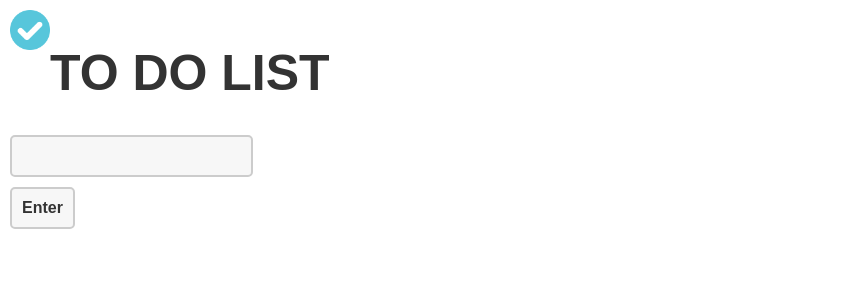
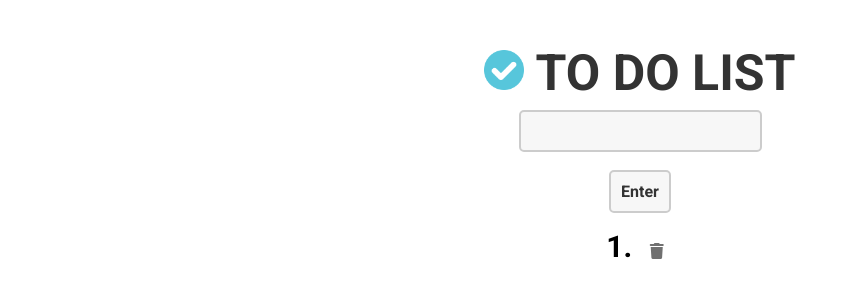
Before and after one commit to SathiraG/To-Do-List-Extension, a browser extension: page index.html in a window 1280 px wide. Both pictures are taken after a click on the button "Enter". Shown: the whole page, without its empty margins (0-848 px from the left). Drawn offline with Linux system fonts and the light colour scheme.

Commit message:
List Render
Manifest Updated.
List Render function is working now

```diff
--- a/index.html
+++ b/index.html
@@ -4,6 +4,13 @@
     <meta charset="UTF-8">
     <meta http-equiv="X-UA-Compatible" content="IE=edge">
     <meta name="viewport" content="width=device-width, initial-scale=1.0">
+    <link
+      rel="stylesheet"
+      href="https://cdnjs.cloudflare.com/ajax/libs/font-awesome/6.0.0-beta2/css/all.min.css"
+      integrity="sha512-YWzhKL2whUzgiheMoBFwW8CKV4qpHQAEuvilg9FAn5VJUDwKZZxkJNuGM4XkWuk94WCrrwslk8yWNGmY1EduTA=="
+      crossorigin="anonymous"
+      referrerpolicy="no-referrer"
+    />
     <link rel="stylesheet" href="style.css">
     <title>To-Do-List</title>
 </head>
@@ -13,20 +20,21 @@
     <div id="container">
 
         <div id="top-bar">
-            <div>
-                <img src="img/icon.png" alt="" style="width: 40px; height: auto; margin: 0; padding: 0;">
-            </div>
-            <div>
-                <h1>To Do List</h1><br>
-            </div>
+
+            <h1><img src="img/icon.png" alt="" style="width: 40px; height: auto;"> To Do List</h1><br>
         </div>
-
 
         <input id="input"><br>
         <button id="enterBtn">Enter</button>
 
+
+
+
+
+
         <div id="listDiv">
             <ul id="list">
+
 
 
             </ul>
@@ -34,6 +42,11 @@
 
     </div>
 
+    <script>
+        function deleteItem(){
+            console.log(i)
+        }
+    </script>
 
 
 
--- a/script.js
+++ b/script.js
@@ -1,8 +1,46 @@
 const input = document.getElementById("input")
 const enterBtn = document.getElementById("enterBtn")
+const listEl = document.getElementById("list")
 let list = []
+const ListFromLS = JSON.parse(localStorage.getItem("list"))
+
+if (ListFromLS){
+    list = ListFromLS
+    renderList()
+}
+
+
 
 enterBtn.addEventListener("click", function(){
     list.push(input.value)
     localStorage.setItem("list", JSON.stringify(list))
+    input.value = ""
+    renderList()
 })
+
+function renderList (){
+
+    listEl.innerHTML = ``
+
+    for (let i = 0; i < list.length; i++){
+        listEl.innerHTML +=
+            `
+            <li>
+                <div id="listItem" >
+                    ${i + 1}. ${list[i]}
+                    <button class="my-button" onmouseover="this.querySelector('i').style.color = 'red';"
+                        onmouseout="this.querySelector('i').style.color = '#707070';" style="border: none; background-color: transparent;">
+                            <i class="fa-solid fa-trash" style="color: #707070; transition: color 0.3s;"></i>
+                    </button>
+
+
+
+                </div>
+            </li>
+            `
+    }
+
+
+
+
+}
--- a/style.css
+++ b/style.css
@@ -1,22 +1,19 @@
+@import url('https://fonts.googleapis.com/css2?family=Roboto:wght@700&display=swap');
+
+h1, h2, h3, h4, h5, h6, th {
+  font-family: 'Roboto', sans-serif;
+  font-weight: bolder;
+}
+
+p, a, button, li {
+  font-family: 'Roboto', sans-serif;
+  font-weight: 400;
+}
+
 body {
     margin: 0;
     padding: 10px;
-    font-family: Arial, Helvetica, sans-serif;
     min-width: 400px;
-}
-
-.container {
-    height: 100%;
-    display: flex;
-    justify-content: center;
-    align-items: center;
-  }
-
-.listDiv{
-    display: flex;
-    align-items: center;
-    justify-content: center;
-    padding: 0px;
 }
 
 h1 {
@@ -26,6 +23,26 @@ h1 {
     text-transform: uppercase;
     color: #333;
     vertical-align: middle;
+}
+
+#container {
+    height: 100%;
+    display: flex;
+    flex-direction: column;
+    justify-content: center;
+    align-items: center;
+  }
+
+#top-bar{
+    align-content: center;
+    height: 100px;
+}
+
+.listDiv{
+    display: flex;
+    align-items: center;
+    justify-content: center;
+    padding: 0px;
 }
 
 #input{
@@ -45,7 +62,6 @@ h1 {
   }
 
 button{
-    margin-top: 10px;
     padding: 10px;
     border: 2px solid #ccc;
     border-radius: 5px;
@@ -64,6 +80,7 @@ button:hover{
 
 li{
     list-style-type: none;
+    font-size: 30px;
 }
 
 hr{
@@ -78,10 +95,7 @@ ul{
     padding: 0px;
 }
 
-.deleteImg:hover{
-    src: url(delete1.png);
+#listItem:hover{
+    background-color: #ccc;
+    transition: 0.3s;
 }
-
-#top-bar{
-    display: flex;
-}
```
Also changed, not shown: manifest.json.
